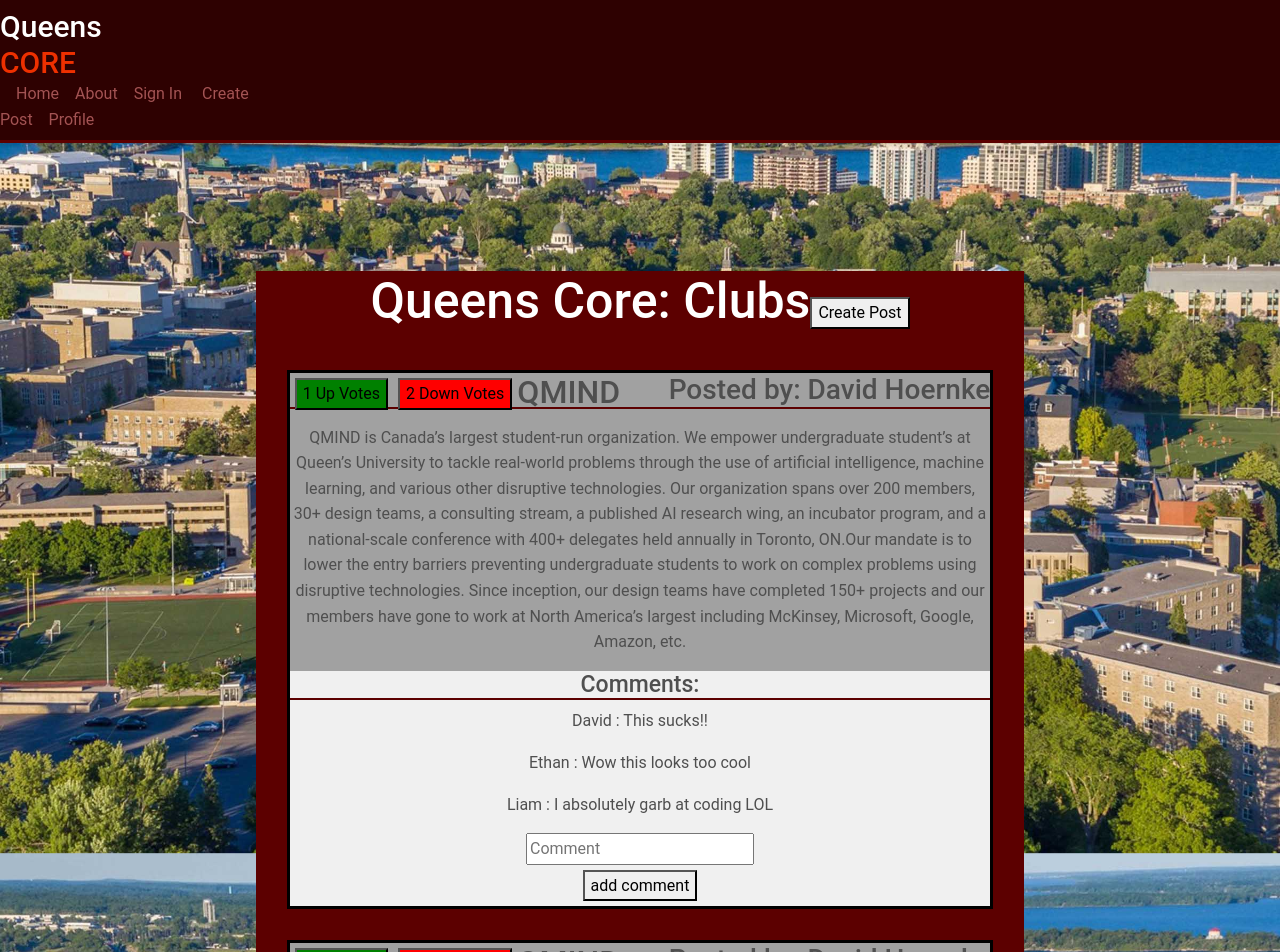
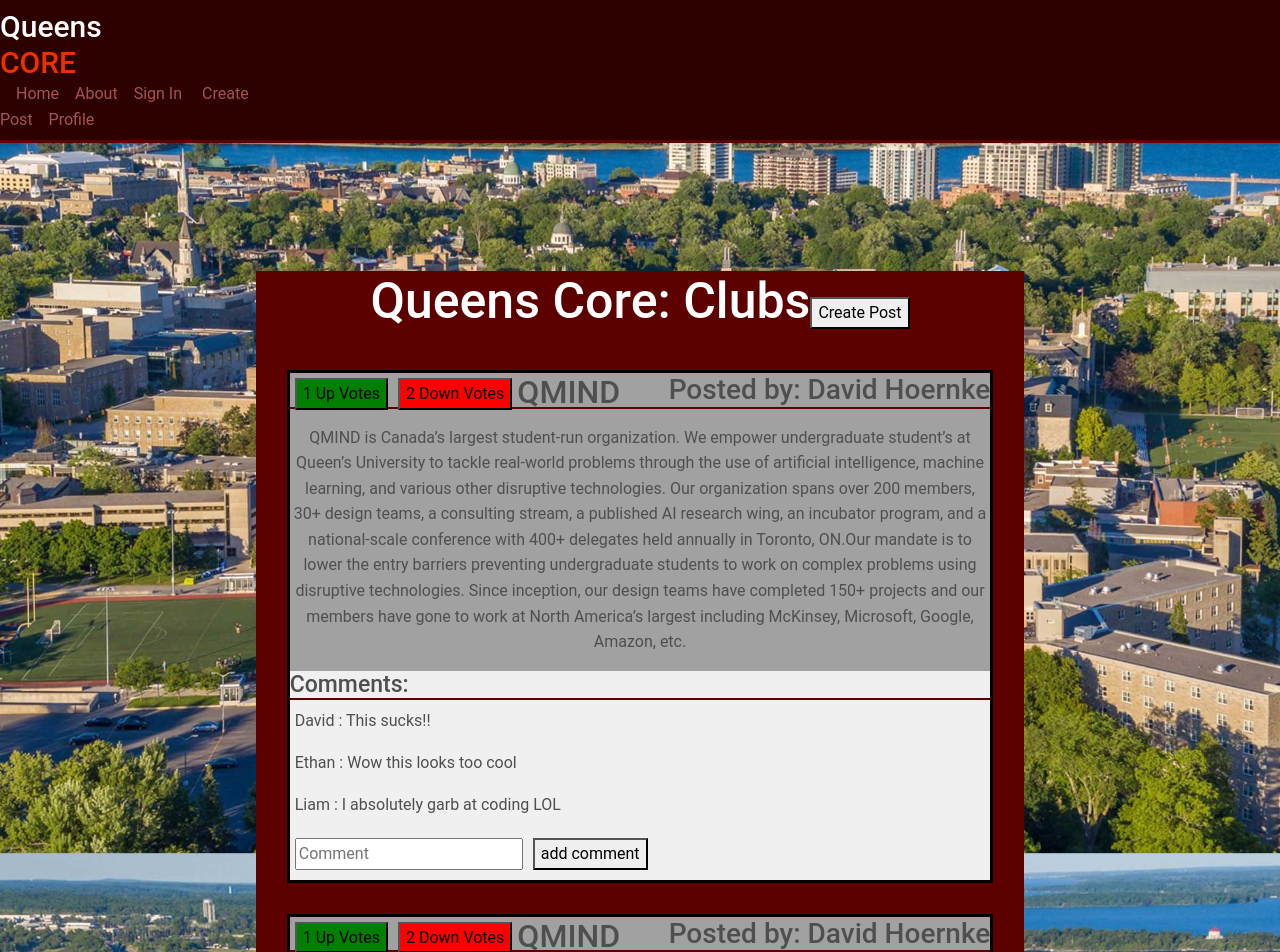
Before and after one commit to conboy/QueensCORE, a React (Create React App) app in the folder frontend/: page / in a window 1280 px wide. Shown: the top 952 px of the page. Built offline with nearby package versions, Linux system fonts and the light colour scheme; no server answers.

Commit message:
alligned comments left

```diff
--- a/frontend/src/components/CreatePost.js
+++ b/frontend/src/components/CreatePost.js
@@ -1,7 +1,13 @@
+
+
+// post:owner:title:description:type
+const CreatePost = () =>{
+
+  const ws =  new WebSocket('ws://127.0.0.1:2236');
 
 
 
-const CreatePost = () =>{
+
   return (
     <div className="createPostPage">
       <div className="cpContainer">
--- a/frontend/src/components/Home.js
+++ b/frontend/src/components/Home.js
@@ -75,21 +75,21 @@ function Home(){
             <h2 style={{float: "left"}}>{post.postTitle}</h2><h3 style={{textAlign:"right"}}>Posted by: {post.author}</h3>
             <p> </p>
             <p style={{tempBio}}>{post.body}</p>
-            <div className="comments">
-              <h3 style={{fontSize:23}}>Comments:</h3>
+            <div style={{textAlign:'left'}} className="comments">
+              <h3 style={{textDecoration:'bold', fontSize:23}}>Comments:</h3>
               {postList[index].comments.length > 0 ? (postList[index].comments.map((comment, indexC) =>
               <div key={indexC}>
-                <div><p >{comment}</p></div>
+                <div><p style={{marginLeft:5}}>{comment}</p></div>
 
 
               </div>
 
             )) : (<div>No Comments</div>)}
 
-              <form >
+              <form style={{margin:5, float:'left'}}>
                      <input type="text" placeholder='Comment' id="addComment"/>
               </form>
-              <button type="submit" onClick={() => ws.send(CommentInputToString(document,post.postTitle,post.author))}>add comment</button>
+              <button style={{marginBottom:10}} type="submit" onClick={() => ws.send(CommentInputToString(document,post.postTitle,post.author))}>add comment</button>
             </div>
           </div>
 
```
